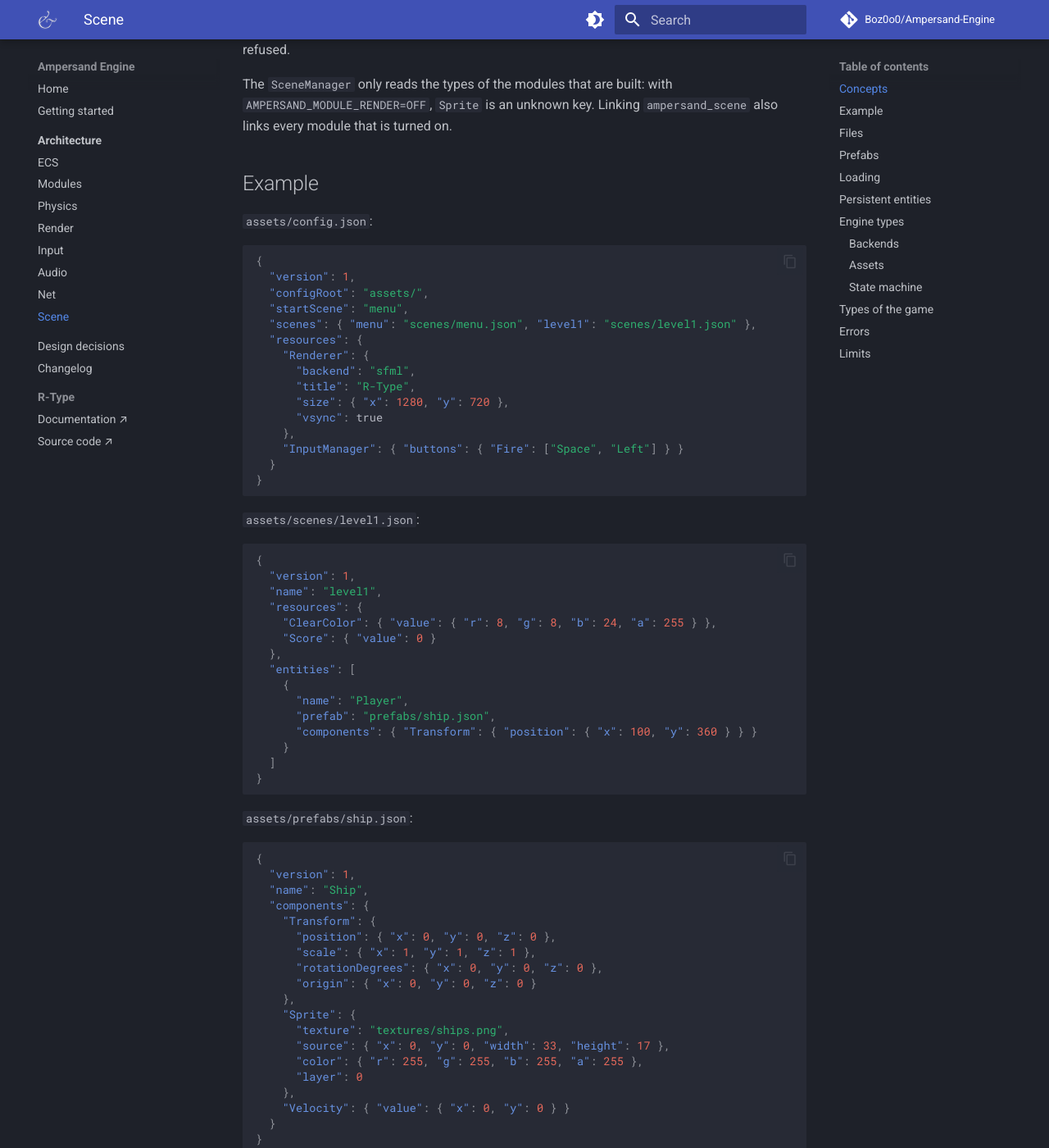
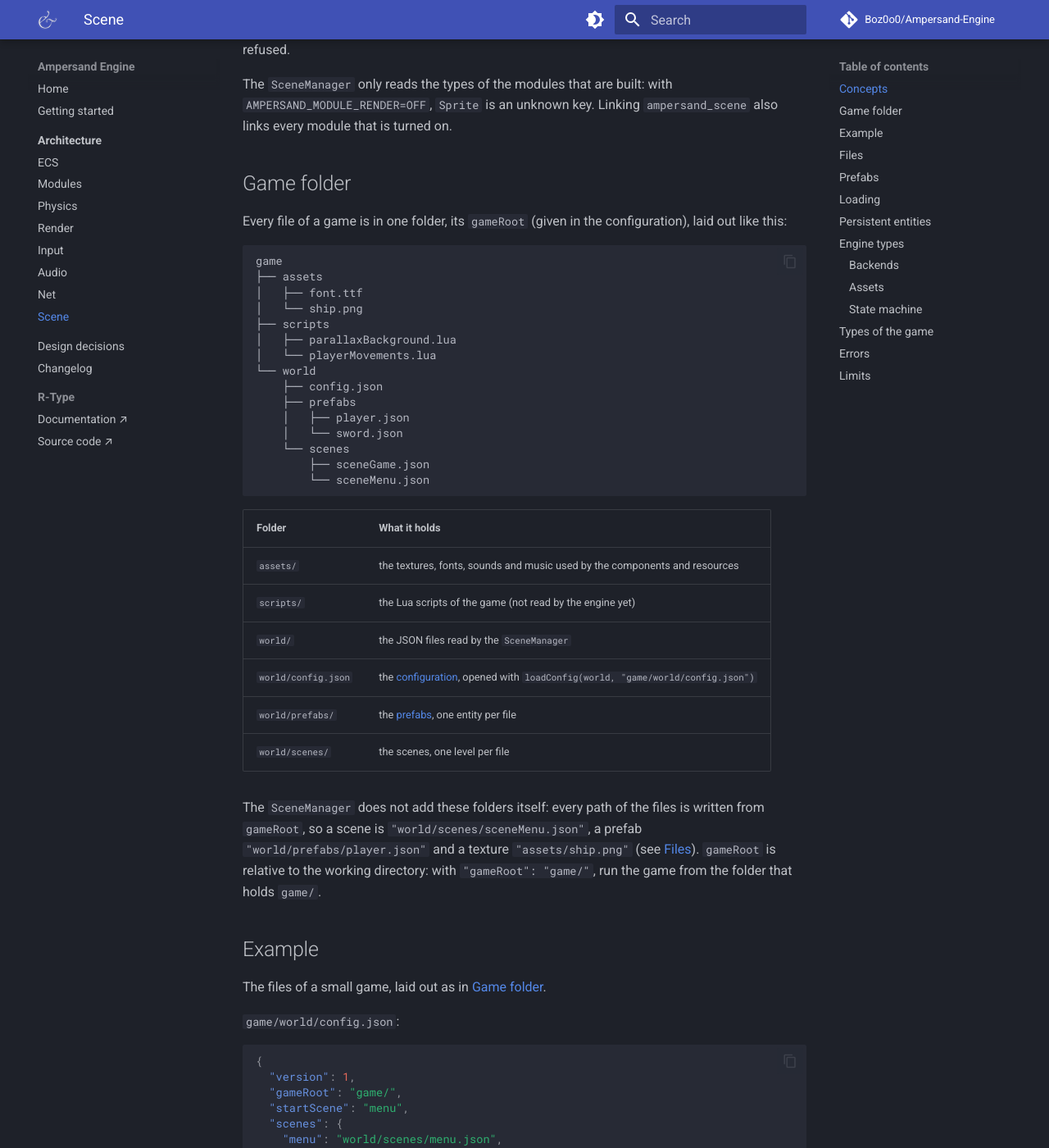
Before and after one commit to Boz0o0/Ampersand-Engine, an MkDocs documentation site: the page built from docs/mkdocs/architecture/scene.md, in a window 1280 px wide and 1400 px high, scrolled down 871 px. Shown: the whole window at 82% size. Built offline with MkDocs 1.6.1 and Material for MkDocs 9.7.7, drawn with Linux system fonts in a browser that asks for light colours; comment, search, counter and statistics services are not loaded; some of the changed text lies outside the part shown.

Commit message:
fix(engine-scene): config.json files now declare a gameRoot instead of configRoot

````diff
--- a/docs/mkdocs/architecture/scene.md
+++ b/docs/mkdocs/architecture/scene.md
@@ -16,7 +16,7 @@ It only creates data: the game still adds the systems that use it.
 | `SceneManager`    | class    | loads the configuration, the scenes and the prefabs, and knows how to read each component and resource                        |
 | `Backends`        | resource | keeps alive the backends created from the files (`SfmlRenderer`, `SfmlAudioEngine`), added by the `SceneManager`              |
 | `Serializers.hpp` | header   | the JSON conversions of the engine types (`Vec2f`, `Transform`, `Color`, `KeyCode`...)                                        |
-| configuration     | file     | `configRoot`, `startScene`, the `scenes` by name, and the `resources` kept until the next configuration (see [Files](#files)) |
+| configuration     | file     | `gameRoot`, `startScene`, the `scenes` by name, and the `resources` kept until the next configuration (see [Files](#files))   |
 | scene             | file     | the `resources` and `entities` of one level, removed when another scene is loaded                                             |
 | prefab            | file     | one entity: its `components` and `children` (see [Prefabs](#prefabs))                                                         |
 
@@ -27,16 +27,59 @@ The `SceneManager` only reads the types of the modules that are built: with
 `AMPERSAND_MODULE_RENDER=OFF`, `Sprite` is an unknown key. Linking
 `ampersand_scene` also links every module that is turned on.
 
+## Game folder
+
+Every file of a game is in one folder, its `gameRoot` (given in the
+configuration), laid out like this:
+
+```text
+game
+├── assets
+│   ├── font.ttf
+│   └── ship.png
+├── scripts
+│   ├── parallaxBackground.lua
+│   └── playerMovements.lua
+└── world
+    ├── config.json
+    ├── prefabs
+    │   ├── player.json
+    │   └── sword.json
+    └── scenes
+        ├── sceneGame.json
+        └── sceneMenu.json
+```
+
+| Folder              | What it holds                                                                          |
+| ------------------- | -------------------------------------------------------------------------------------- |
+| `assets/`           | the textures, fonts, sounds and music used by the components and resources             |
+| `scripts/`          | the Lua scripts of the game (not read by the engine yet)                               |
+| `world/`            | the JSON files read by the `SceneManager`                                              |
+| `world/config.json` | the [configuration](#files), opened with `loadConfig(world, "game/world/config.json")` |
+| `world/prefabs/`    | the [prefabs](#prefabs), one entity per file                                           |
+| `world/scenes/`     | the scenes, one level per file                                                         |
+
+The `SceneManager` does not add these folders itself: every path of the files
+is written from `gameRoot`, so a scene is `"world/scenes/sceneMenu.json"`, a
+prefab `"world/prefabs/player.json"` and a texture `"assets/ship.png"` (see
+[Files](#files)). `gameRoot` is relative to the working directory: with
+`"gameRoot": "game/"`, run the game from the folder that holds `game/`.
+
 ## Example
 
-`assets/config.json`:
+The files of a small game, laid out as in [Game folder](#game-folder).
+
+`game/world/config.json`:
 
 ```json
 {
   "version": 1,
-  "configRoot": "assets/",
+  "gameRoot": "game/",
   "startScene": "menu",
-  "scenes": { "menu": "scenes/menu.json", "level1": "scenes/level1.json" },
+  "scenes": {
+    "menu": "world/scenes/menu.json",
+    "level1": "world/scenes/level1.json"
+  },
   "resources": {
     "Renderer": {
       "backend": "sfml",
@@ -49,7 +92,7 @@ The `SceneManager` only reads the types of the modules that are built: with
 }
 ```
 
-`assets/scenes/level1.json`:
+`game/world/scenes/level1.json`:
 
 ```json
 {
@@ -62,14 +105,14 @@ The `SceneManager` only reads the types of the modules that are built: with
   "entities": [
     {
       "name": "Player",
-      "prefab": "prefabs/ship.json",
+      "prefab": "world/prefabs/ship.json",
       "components": { "Transform": { "position": { "x": 100, "y": 360 } } }
     }
   ]
 }
 ```
 
-`assets/prefabs/ship.json`:
+`game/world/prefabs/ship.json`:
 
 ```json
 {
@@ -104,7 +147,7 @@ NLOHMANN_DEFINE_TYPE_NON_INTRUSIVE(Score, value)
 ecs::World world;
 scene::SceneManager scenes;               // the engine types are already registered
 scenes.registerResource<Score>("Score");  // the game registers its own, before loading
-scenes.loadConfig(world, "assets/config.json");  // opens the window, loads "menu"
+scenes.loadConfig(world, "game/world/config.json");  // opens the window, loads "menu"
 
 auto& window = world.getResource<render::Renderer>();
 while (window.isOpen) {
@@ -128,7 +171,7 @@ backend: the `SceneManager` creates the `SfmlRenderer` and keeps it in the
 | ------------ | ------- | ------------------------------------------------------------------------------ |
 | `version`    |         | version of the SceneManager to use                                             |
 | `startScene` |         | name of the scene loaded at the end of `loadConfig`                            |
-| `configRoot` | `""`    | folder every other path is relative to                                         |
+| `gameRoot`   | `""`    | folder of the game, every other path is relative to                            |
 | `scenes`     | `{}`    | scene name → scene file. `setScene(name, path)` adds or replaces one from code |
 | `resources`  | `null`  | kept until the next `loadConfig`, see [Engine types](#engine-types)            |
 
@@ -146,8 +189,10 @@ default `null`). Any other key (`name`) is ignored.
 | `name`       |         | ignored: it only makes the file easier to read                                                          |
 
 The path given to `loadConfig` is opened as it is. Every other path (scenes,
-prefabs, textures, fonts, sounds) is relative to `configRoot`, which is itself
-relative to the **working directory**, not to the configuration file.
+prefabs, textures, fonts, sounds) is relative to `gameRoot`, which is itself
+relative to the **working directory**, not to the configuration file: a scene
+is written `"world/scenes/level1.json"`, a prefab `"world/prefabs/ship.json"`
+and a texture `"assets/ships.png"`.
 
 Every field of a component is mandatory: there are no defaults, unless a prefab
 gives them. A key of `components` or `resources` with no registered loader
@@ -174,12 +219,12 @@ with `"prefab"` starts from that file, then:
 
 ```json
 {
-  "prefab": "prefabs/ship.json",
+  "prefab": "world/prefabs/ship.json",
   "components": {
     "Transform": { "position": { "x": 100, "y": 360 } },
     "Velocity": null
   },
-  "children": [{ "prefab": "prefabs/turret.json" }]
+  "children": [{ "prefab": "world/prefabs/turret.json" }]
 }
 ```
 
@@ -195,7 +240,7 @@ throws. The prefab files are read from the disk each time they are used.
 root:
 
 ```cpp
-const ecs::Entity bullet = scenes.instantiate(world, "prefabs/bullet.json");
+const ecs::Entity bullet = scenes.instantiate(world, "world/prefabs/bullet.json");
 world.get<core::Transform>(bullet).position = muzzle;
 ```
 
@@ -215,7 +260,7 @@ unless it is [persistent](#persistent-entities).
 3. loads the resources of the new scene, then its entities.
 
 `loadConfig(world, path)` reads the file, checks its `startScene` (a string,
-listed in `scenes`) and reads the file of that scene from the new `configRoot`,
+listed in `scenes`) and reads the file of that scene from the new `gameRoot`,
 then removes everything the previous configuration loaded (its scenes, its
 persistent entities and its resources), loads the `resources` of the
 configuration, then its `startScene`.
@@ -260,7 +305,7 @@ one created by the scene: `loadScene` only destroys the entities whose root is
 not persistent.
 
 ```cpp
-const ecs::Entity player = scenes.instantiate(world, "prefabs/player.json");
+const ecs::Entity player = scenes.instantiate(world, "world/prefabs/player.json");
 scenes.dontDestroyOnLoad(world, player);  // follows the player from level to level
 ```
 
@@ -452,4 +497,4 @@ An unknown scene, a missing file, bad JSON, a bad version, a missing or unknown
 | Prefabs    | read from the disk on each use, no cache                                                                           |
 | Persistent | an entry is known by its index in `entities`                                                                       |
 | Saving     | the files are only read: the World cannot be written back to JSON                                                  |
-| Paths      | relative to `configRoot`, itself relative to the working directory                                                 |
+| Paths      | relative to `gameRoot`, itself relative to the working directory                                                   |
````
Also changed, not shown: other parts of docs/mkdocs/architecture/scene.md (+1 -1 lines), CHANGELOG.md (+9 -1 lines), README.md (+15 -1 lines), docs/mkdocs/getting-started.md (+20 -1 lines), 3 other files.
